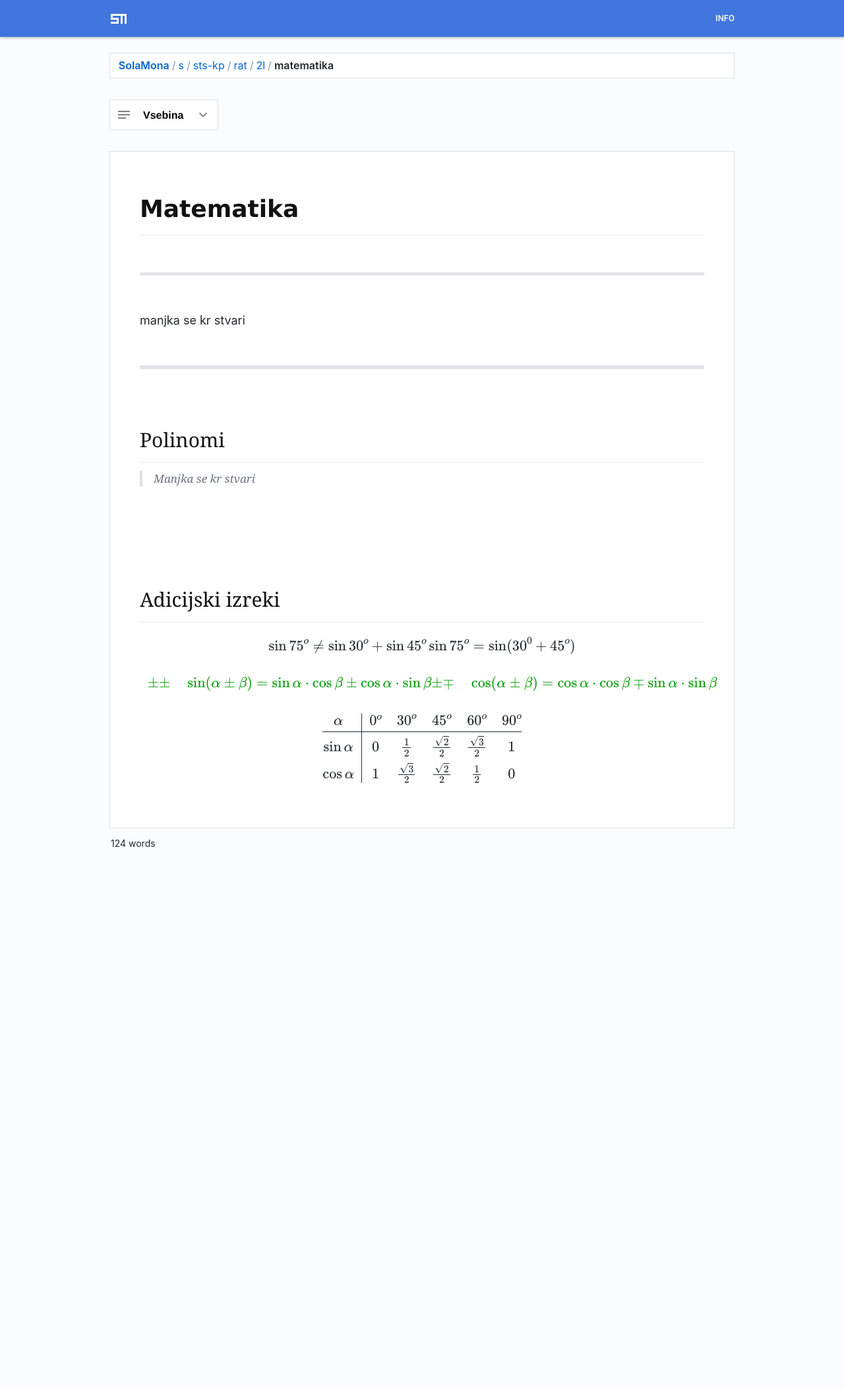
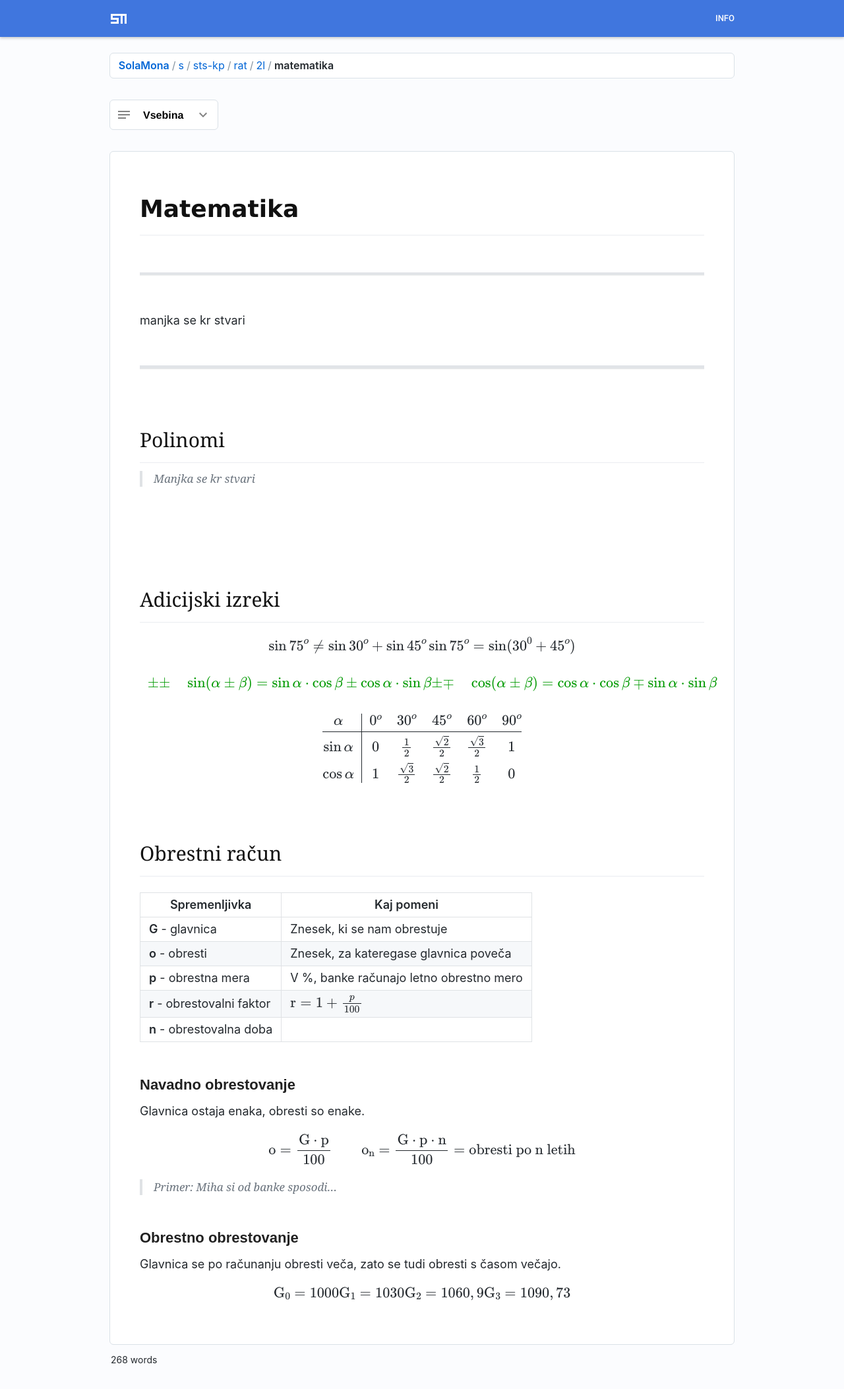
Before and after one commit to elieven/elieven.github.io, a Jekyll site: the page built from s/sts-kp/rat/2l/matematika.md, in a window 1280 px wide. Shown: the top 2106 px of the page at 66% size. Built offline with Jekyll 4.4.1, drawn with Linux system fonts in a browser that asks for light colours; formulas are drawn with MathJax 3.

Commit message:
upd mat, manjsi text na fonih

```diff
--- a/assets/css/_breadcrumbs.scss
+++ b/assets/css/_breadcrumbs.scss
@@ -10,6 +10,7 @@
   //background-color: #f1f5f8;
   background-color: #FFF;
   border: 1px solid #dae1e7;
+  border-radius: 6px;
 
   ol {
     list-style-type: none;
--- a/assets/css/_doc2.scss
+++ b/assets/css/_doc2.scss
@@ -46,10 +46,11 @@ header::before {
   background-color: $bg;
   margin-top: 16px * 2;
   margin-bottom: 16px;
+  border-radius: 6px;
 
   #toc-toggle {
     $d: 44px;
-    background-color: $bg;
+    background-color: rgba(0,0,0,0);
     border: none;
     display: inline-block;
     text-align: left;
@@ -170,6 +171,7 @@ header::before {
     background-color: white;
     border: 1px solid #dae1e7;
     font-family: $p-font;
+    border-radius: 6px;
 
     svg {
       max-width: 100%;
@@ -615,16 +617,27 @@ header::before {
 
 
 @media screen and (max-width: $xs) {
+
   body {
     //background-color: white !important;
+    .docwrap .doc p,
+    .docwrap .doc blockquote,
+    .docwrap .doc ul,
+    .docwrap .doc ol,
+    .docwrap .doc dl,
+    .docwrap .doc table,
+    .docwrap .doc pre {
+      font-size: 16px;
+      line-height: 22px;
+    }
   }
 
   #table-of-content {
-    background-color: #F8F9FA !important;
+    //background-color: #F8F9FA !important;
     width: 100%;
 
     #toc-toggle {
-      background-color: #F8F9FA !important;
+      //background-color: #F8F9FA !important;
     }
   }
 
--- a/assets/css/predmet.scss
+++ b/assets/css/predmet.scss
@@ -28,6 +28,7 @@ $predmet_hover_border_color: rgba(0, 0, 0, 0.24);
 
   transition: all 150ms ease-out 0s;
   will-change: transform;
+  border-radius: 6px;
 
   &:hover {
     //transform: translate3d(0px, -2px, 0px);
--- a/s/sts-kp/rat/2l/matematika.md
+++ b/s/sts-kp/rat/2l/matematika.md
@@ -122,3 +122,46 @@ $$
 \end{array}
 }
 $$
+
+
+
+## Obrestni račun
+
+| Spremenljivka               | Kaj pomeni                              |
+| --------------------------- | --------------------------------------- |
+| **G** - glavnica            | Znesek, ki se nam obrestuje             |
+| **o** - obresti             | Znesek, za kateregase glavnica poveča   |
+| **p** - obrestna mera       | V %, banke računajo letno obrestno mero |
+| **r** - obrestovalni faktor | \\( \mathrm{r} = 1 + \frac{p}{100} \\)  |
+| **n** - obrestovalna doba   |                                         |
+
+
+
+### Navadno obrestovanje
+
+Glavnica ostaja enaka, obresti so enake.
+
+
+$$
+\RAC{
+    o = \frac{G \cdot p}{100} \qquad o_n = \frac{G \cdot p \cdot n}{100} = \text{obresti po n letih}
+}
+$$
+
+> Primer: Miha si od banke sposodi...
+
+
+
+### Obrestno obrestovanje
+
+Glavnica se po računanju obresti veča, zato se tudi obresti s časom večajo.
+
+
+$$
+\RAC{
+    G_0 = 1000 \\
+    G_1 = 1030 \\
+    G_2 = 1060,9 \\
+    G_3 = 1090,73
+}
+$$
```
